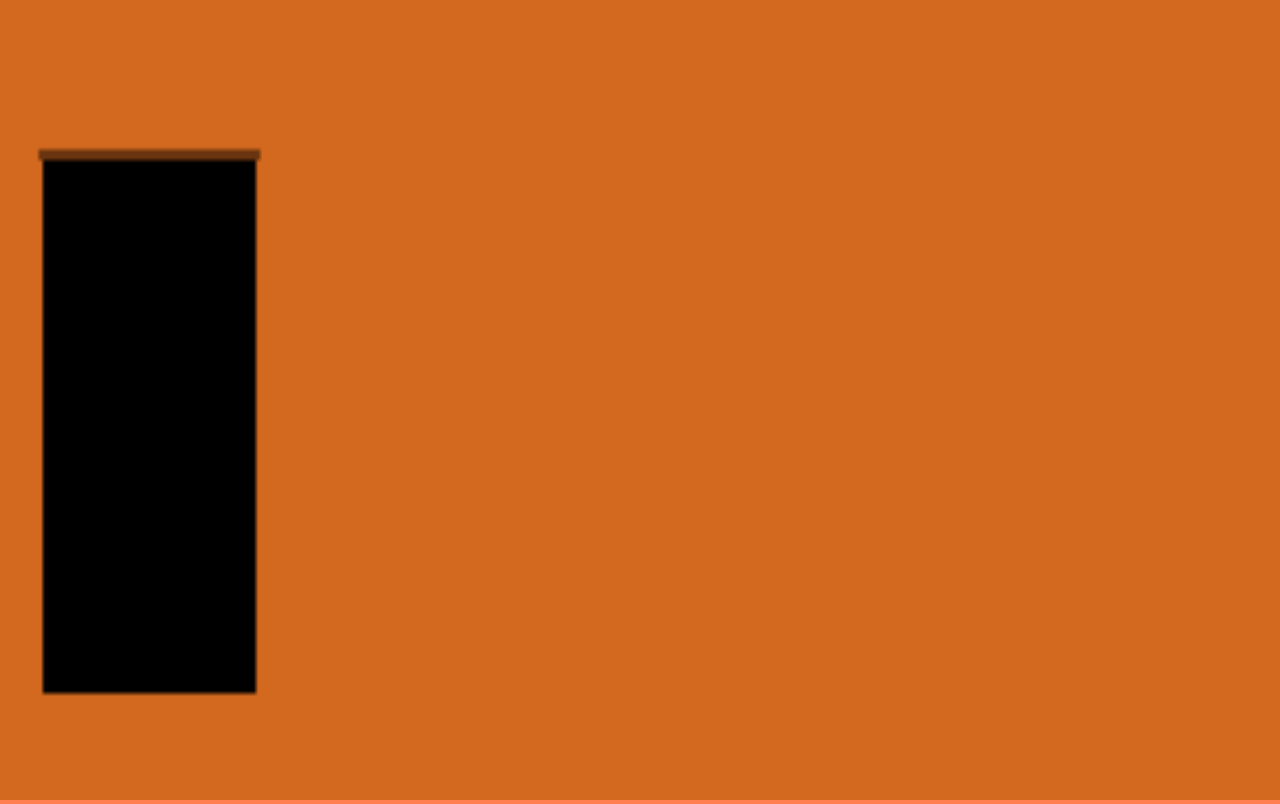
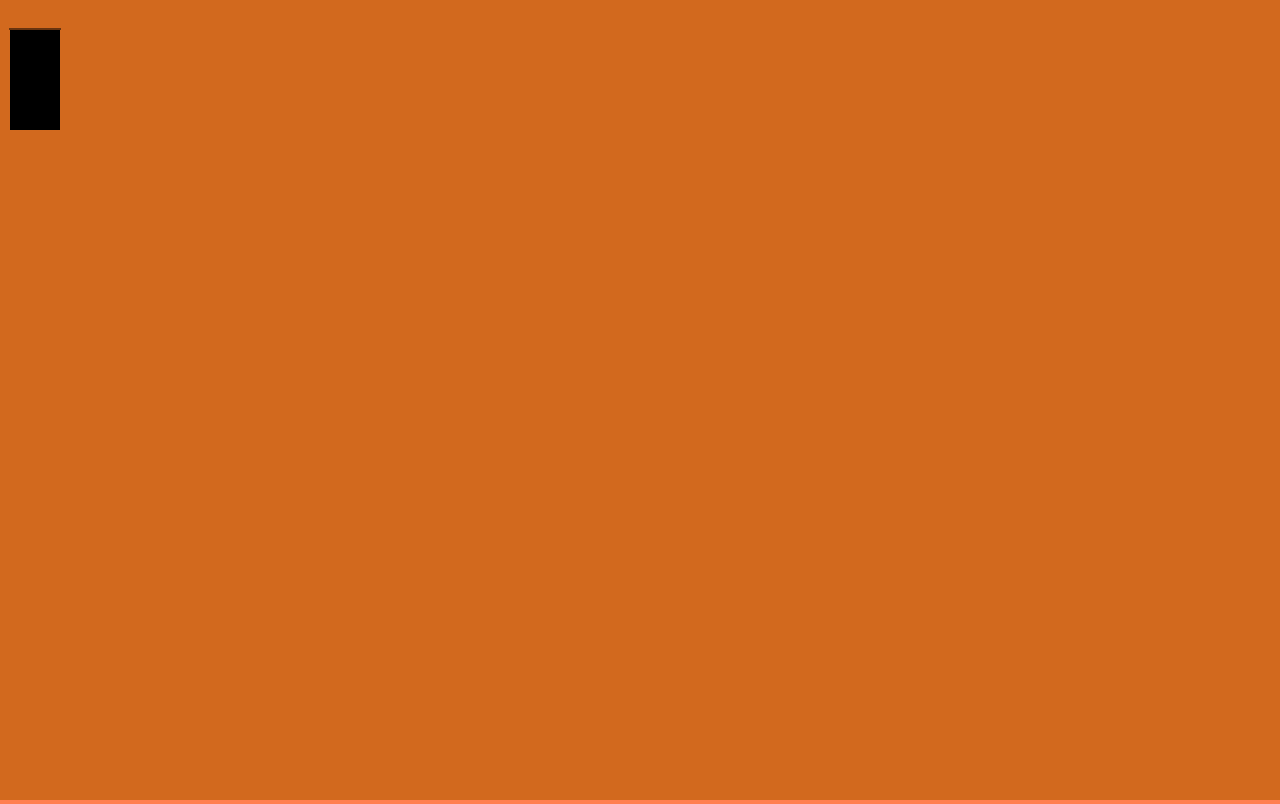
Before and after one commit to gundars-o/a-canvas, a plain HTML site: page index.html in a window 1280 px wide. Drawn offline with Linux system fonts and the light colour scheme.

Commit message:
Do not strech canvas. Set canvas size to get one px is one px.

```diff
--- a/canvas.js
+++ b/canvas.js
@@ -1,8 +1,19 @@
 var canvas = document.querySelector( "canvas" );
+window.addEventListener( "resize", setCanvasSize );
 var c = canvas.getContext( "2d" );
+function setCanvasSize() {
+    canvas.width = window.innerWidth;
+    canvas.height = window.innerHeight;
+    console.log( canvas.width );
+    console.log( canvas.height );
+    drawOnCanvas()
+};
+function drawOnCanvas() {
     c.fillRect( 10, 30, 50, 100 );
     // Lines
     c.beginPath();
     c.moveTo( 9, 29 );
     c.lineTo( 61, 29 );
     c.stroke();
+};
+setCanvasSize();
--- a/index.html
+++ b/index.html
@@ -12,8 +12,6 @@
             background-color: coral;
         }
         canvas {
-            height: 100%;
-            width: 100%;
             background-color: chocolate;
         }
     </style>
```
Also changed, not shown: notes.txt. Lines whose indentation alone changed are shown as unchanged.
